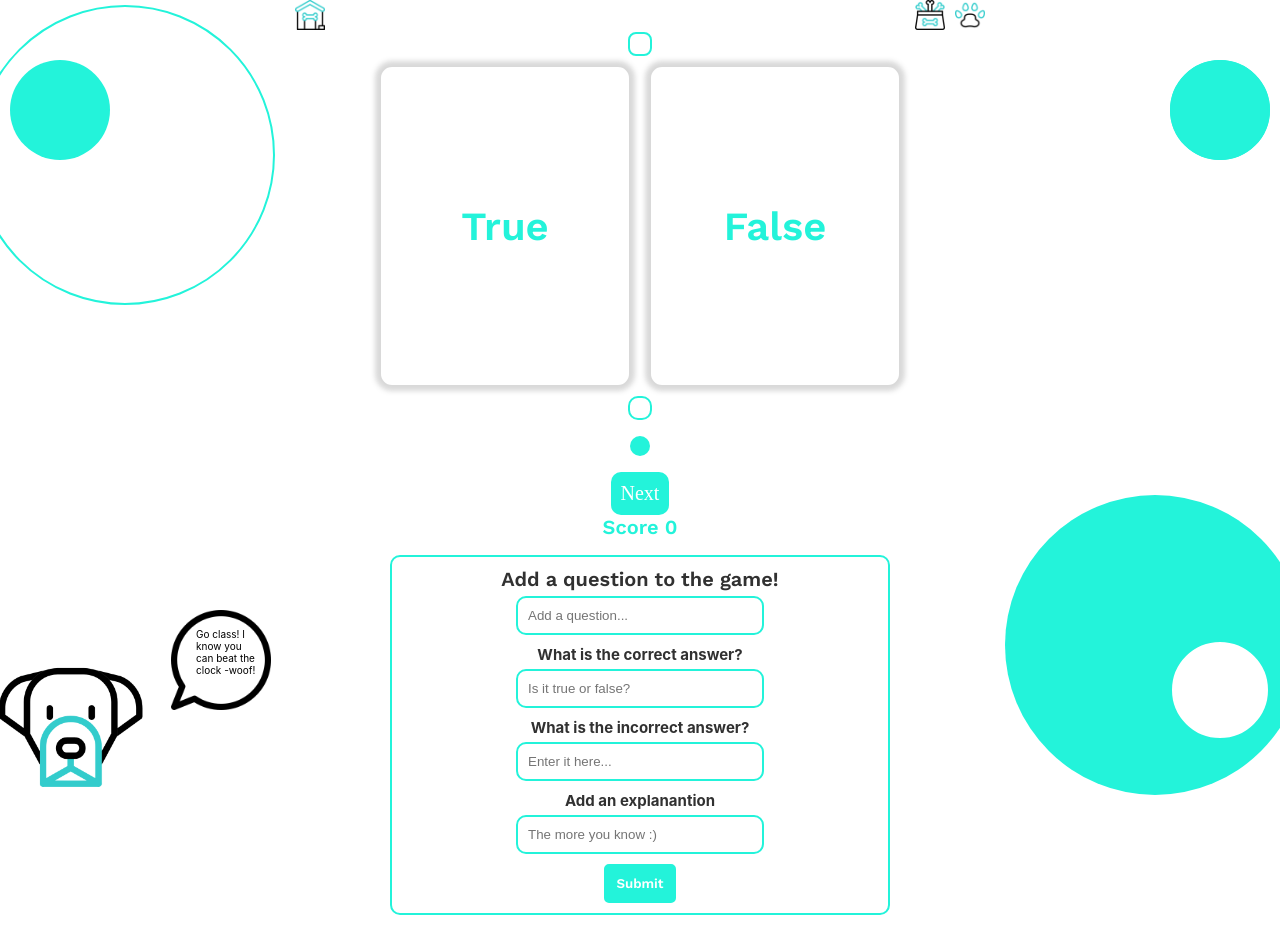
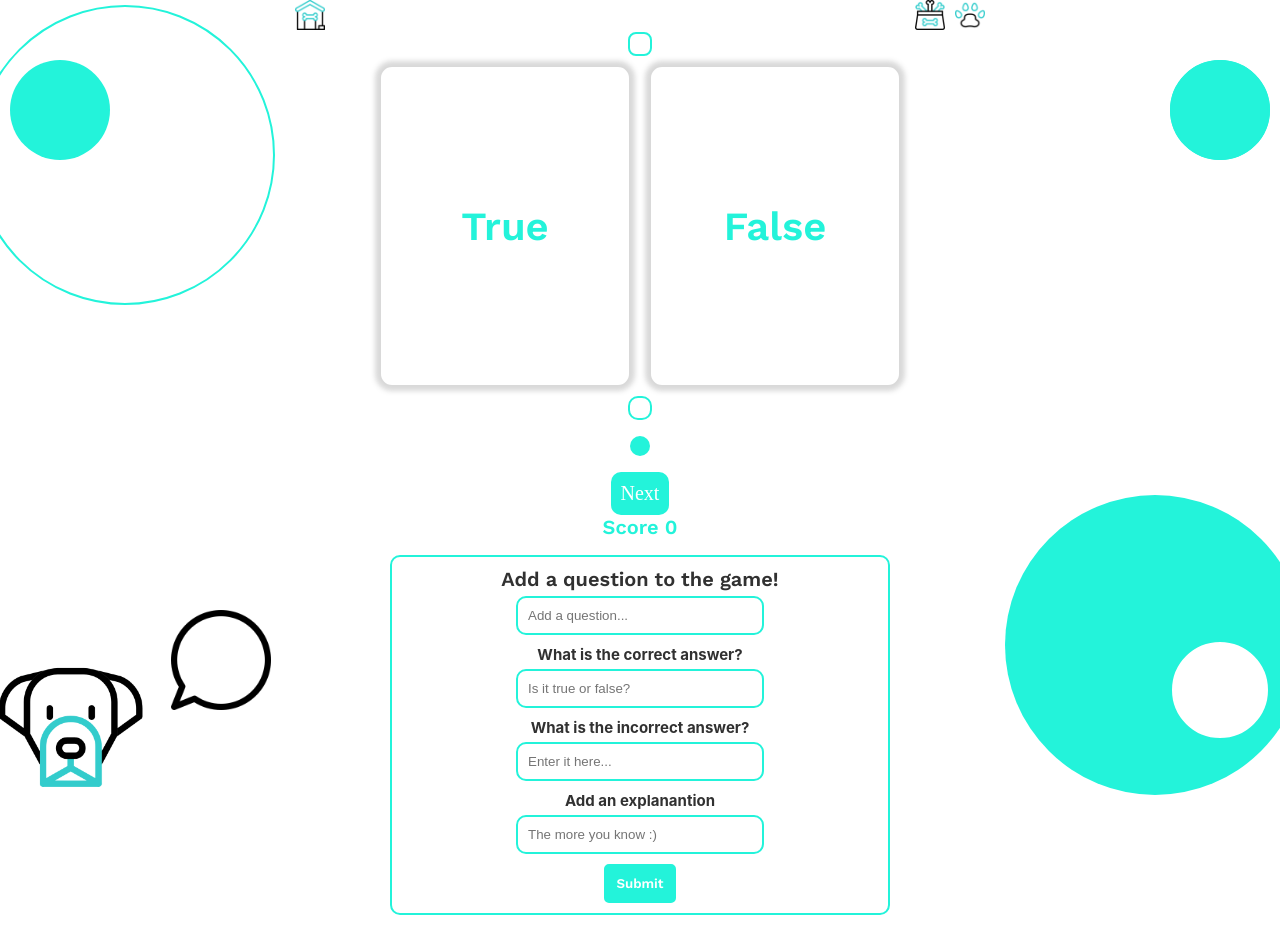
Before and after one commit to Jorfishdan/capstone, a React (Create React App) app: page /brainTeaser in a window 1280 px wide. Shown: the top 931 px of the page. Built offline with nearby package versions, Linux system fonts and the light colour scheme; no server answers; a web font is replaced by a local one.

Commit message:
added axios to speech bubble

```diff
--- a/src/components/Pet/Pet.js
+++ b/src/components/Pet/Pet.js
@@ -2,8 +2,10 @@ import "./Pet.scss"
 import cheering from "../../assets/images/cheering.gif";
 import chat from "../../assets/images/chat.png";
 import { useEffect, useState } from "react";
+import axios from "axios";
 function Pet() {
     const [isPetShown, setIsPetShown] = useState(false);
+    const [dogBubble, setDogBubble] = useState([])
 
     useEffect(() => {
         setTimeout(() => {
@@ -19,6 +21,23 @@ function Pet() {
     }
     }, [isPetShown])
 
+    useEffect(() => {
+        const dogSays = async () => {
+          try {
+            const response = await axios.get(
+              ` http://localhost:8080/dog`
+            );
+            console.log(response.data[0])
+            // setDogBubble(response.data);
+            setDogBubble(response.data[0])
+
+          } catch (error) {
+            console.log(error);
+          }
+        };
+        dogSays();
+      }, []);
+
     return (
         <div className="pet">
             {isPetShown && (
@@ -26,7 +45,7 @@ function Pet() {
             <img src={cheering} alt="speech bubble" className="pet__cheering" />
             <div className="pet__bubble-wrap">
             <img src={chat} alt="speech bubble" className="pet__chat" />
-            <span className="pet__bubble-text">Go class! I know you can beat the clock -woof!</span>
+            <span className="pet__bubble-text">{dogBubble.say}</span>
             </div>
 
         </div>
```
